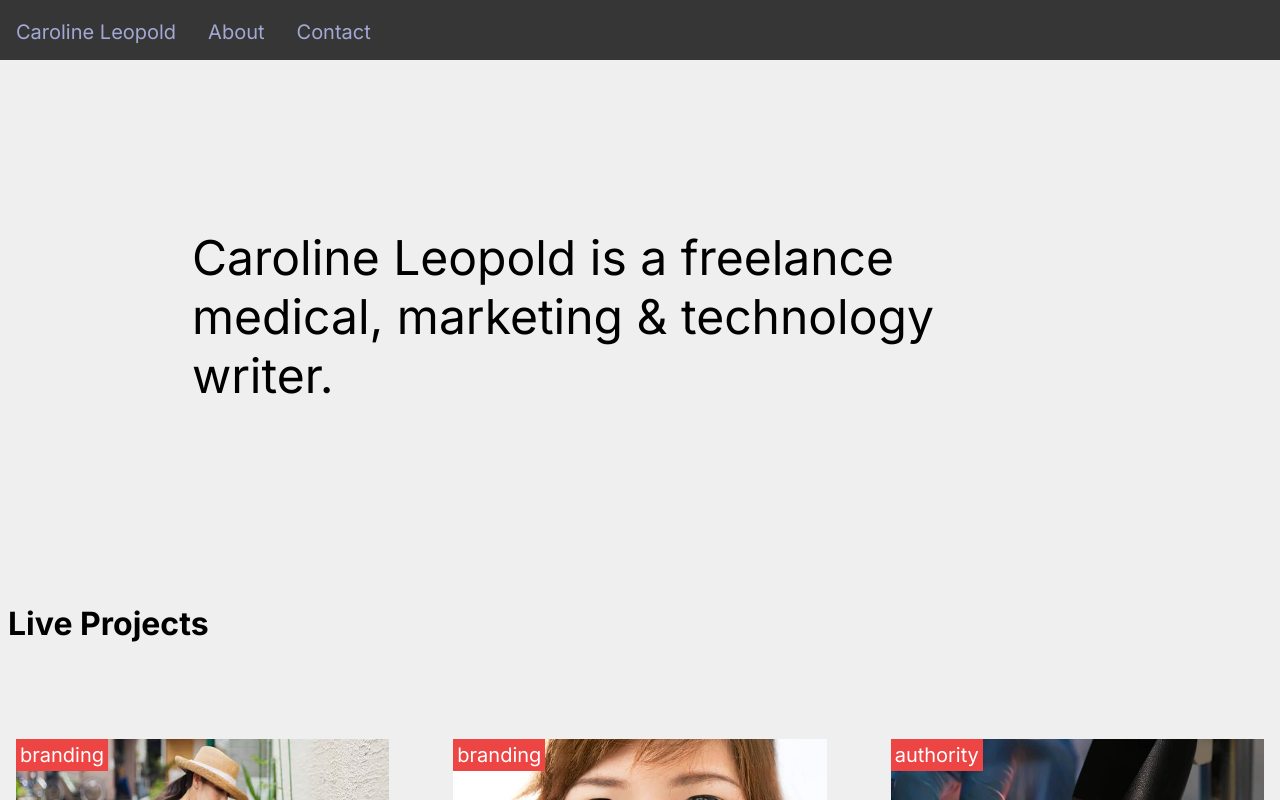
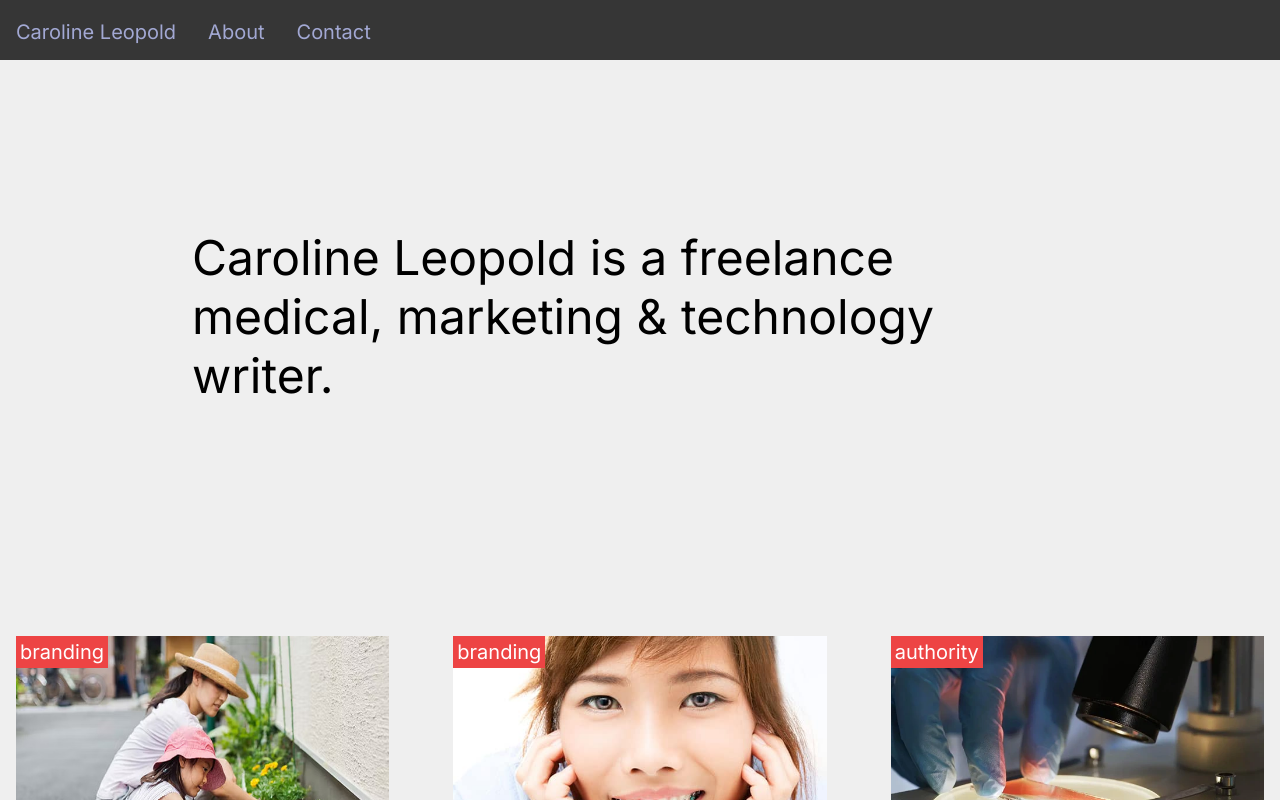
Before and after one commit to cml815/about-a, a React (Create React App) app: page / in a window 1280 px wide. Shown: the top 800 px of the page. Built offline with nearby package versions, Linux system fonts and the light colour scheme.

Commit message:
rm header

```diff
--- a/src/components/Projects.jsx
+++ b/src/components/Projects.jsx
@@ -18,7 +18,7 @@ export function Projects () {
       <div className="center">
       </div>
         <header className="">
-          <h3>Live Projects</h3>
+
         </header>
         <div className="autoGrid">
           {projects.map((projects, index) => {
```
